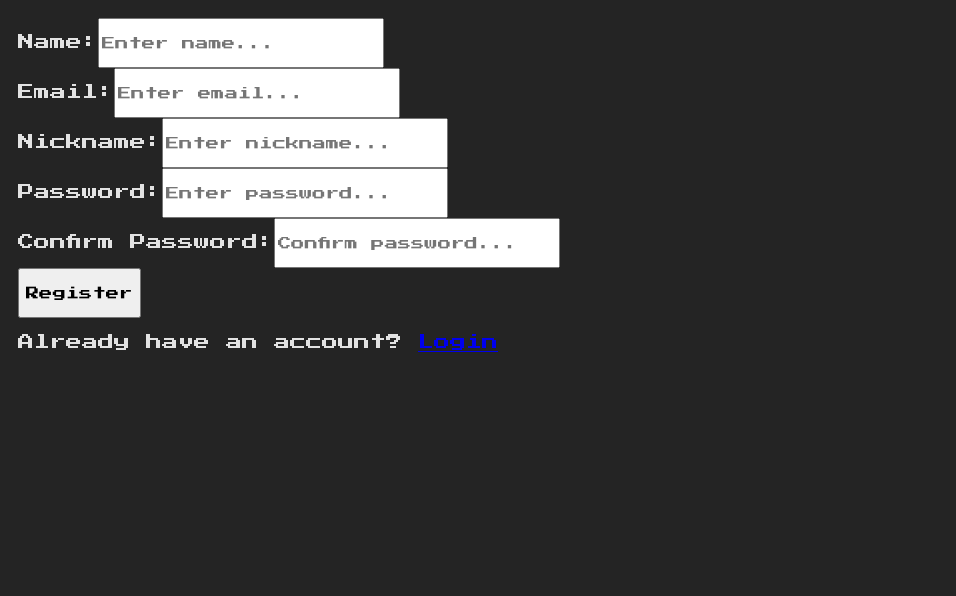
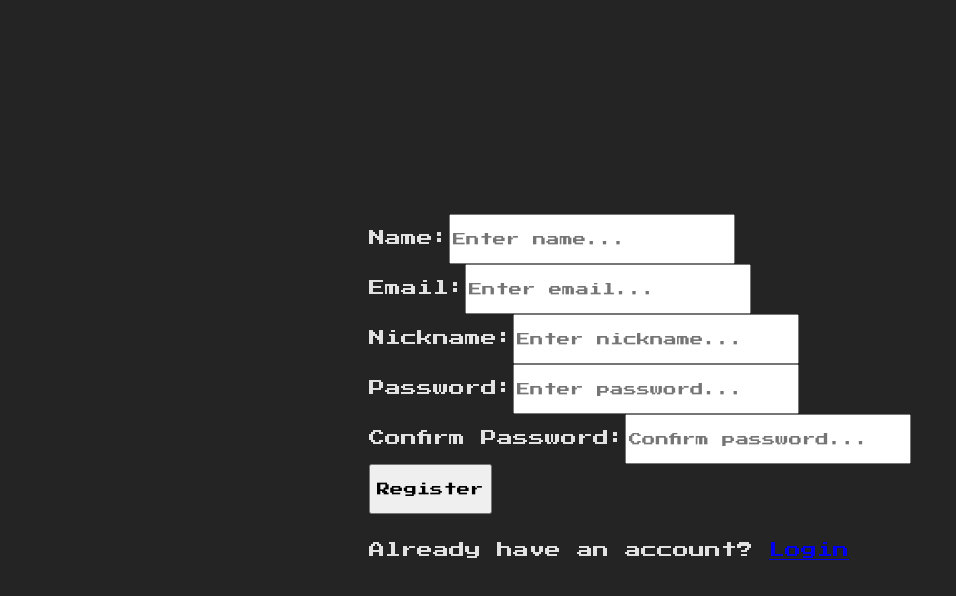
Before and after one commit to ricardoacz/retro-todo-list, a React (Vite) app in the folder frontend/: page /register in a window 1280 px wide. Shown: the top 596 px of the page, without its empty margins (0-956 px from the left). Built offline with nearby package versions, Linux system fonts and the light colour scheme; no server answers.

Commit message:
Fix registration redirection error

```diff
--- a/frontend/src/index.css
+++ b/frontend/src/index.css
@@ -115,6 +115,7 @@ button, input {
 .container-todos {
   border: rgb(215, 255, 215) solid 3px;
   width: 100%;
+  min-height: 50px;
   padding: 10px;
   color: #353d34;
   background-color: #728072;
@@ -184,3 +185,14 @@ h1 {
   transform: translate(-50%, -50%);
   /* border: 2px solid red; */
 }
+
+/* Register Page */
+
+.container-main-register {
+  position: absolute;
+  line-height: 40px;
+  top: 50%;
+  left: 50%;
+  transform: translate(-50%, -50%);
+  /* border: 2px solid red; */
+}
--- a/frontend/src/pages/HomePage.jsx
+++ b/frontend/src/pages/HomePage.jsx
@@ -144,6 +144,7 @@ function HomePage() {
                 <button onClick={() => setTypingMode(!typingMode)}>{typeViewName}</button>
                 <h1>{`Welcome ${documentUser?.nickname}`}</h1>
                 <p className='instructions'>Press ` to toggle between typing mode and todo modo. <span className='hint' onClick={() => alert("It's the key on the left side of 1. If you are on a phone, press the typing button")}>Hint.</span></p>
+
                 <button onClick={handleTodoView}>{todoViewName}</button>
 
                 {!typingMode && (
--- a/frontend/src/pages/Register.jsx
+++ b/frontend/src/pages/Register.jsx
@@ -27,11 +27,11 @@ const Register = () => {
 
         const userInfo = {name, email, nickname, password1, password2}
 
-        const {success} = await registerUser(userInfo)
-        if (success) {
+        const session = await registerUser(userInfo)
+        if (session) {
             navigate('/')
         } else {
-            console.log(success)
+            console.log('Registration error')
         }
     }
 
@@ -48,7 +48,7 @@ const Register = () => {
       <div>
         {!user && !loading && (
 
-          <div className="container-main">
+          <div className="container-main-register">
             <div className="login-register-container">
               <form ref={registerForm} onSubmit={handleSubmit}>
 
```
